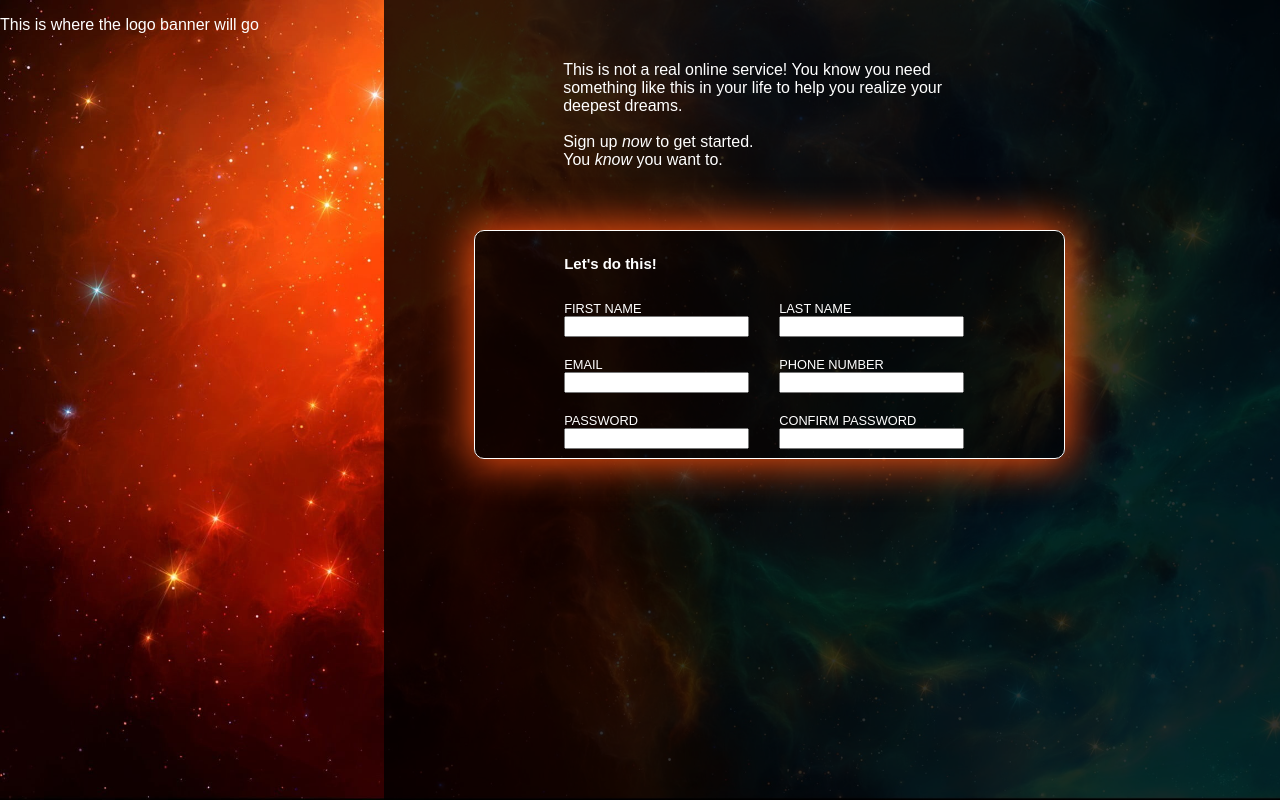
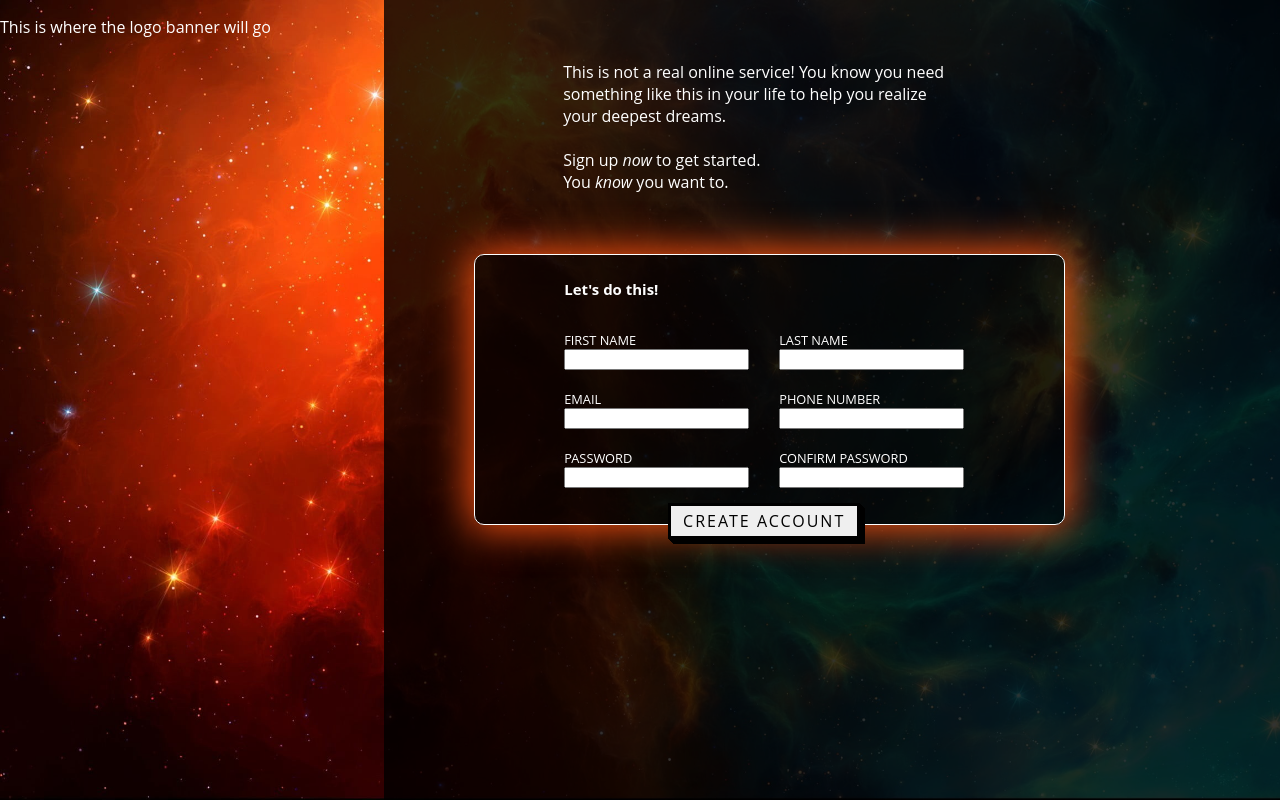
Before and after one commit to Sam-WebP/sign-up-form, a plain HTML site: page index.html in a window 1280 px wide. Drawn offline with Linux system fonts and the light colour scheme.

Commit message:
Added password match verification, styling updates and additional functionality

```diff
--- a/index.html
+++ b/index.html
@@ -21,35 +21,38 @@
         </div>
         <div class="form-container">
             <h3>Let's do this!</h3><br>
-            <form class="main-form">
+            <form class="main-form" action="https://httpbin.org/post" method="post" id="my-form">
                 <div>
                     <label for="first_name">FIRST NAME</label><br>
-                    <input type="text" id="first_name">
+                    <input type="text" id="first_name" name="first_name">
                 </div>
                 <div>
                     <label for="last_name">LAST NAME</label><br>
-                    <input type="text" id="last_name">
+                    <input type="text" id="last_name" name="last_name">
                 </div>
                 <div>
                     <label for="email" class="marg">EMAIL</label><br>
-                    <input type="email" id="email">
+                    <input type="email" id="email" name="email">
                 </div>
                 <div>
                     <label for="tel" class="marg">PHONE NUMBER</label><br>
-                    <input type="tel" id="tel">
+                    <input type="tel" id="tel" name="tel">
                 </div>
                 <div>
                     <label for="password" class="password">PASSWORD</label><br>
-                    <input type="password" id="password">
+                    <input type="password" id="password" name="password">
                 </div>
                 <div>
                     <label for="confirm_password" class="password">CONFIRM PASSWORD</label><br>
-                    <input type="password" id="confirmed-password">
+                    <input type="password" id="confirmed-password" name="confirmed-password">
                 </div>
-
             </form>
+            <div class="button-container">
+                <button class="main-button" type="submit" form="my-form">Create Account</button>
+            </div>
         </div>
     </div>
 
 </body>
+<script src="script.js"></script>
 </html>
--- a/script.js
+++ b/script.js
@@ -0,0 +1,12 @@
+const password = document.querySelector('#password');
+const confirmedPassword = document.querySelector('#confirmed-password');
+
+let checkMatch = (fieldOne, fieldTwo) => {
+    if (fieldOne.value === fieldTwo.value) {
+        alert("There is a match");
+    };
+};
+
+confirmedPassword.addEventListener("input", function() {
+    checkMatch(password, confirmedPassword);
+});
--- a/styles.css
+++ b/styles.css
@@ -1,12 +1,13 @@
 :root {
     --margin-top: 10px;
     --max-height: max(200px, 30%);
+    --main-form-width:  min(400px, 80%);
 }
 
 html, body {
     min-height: 100%;
     margin: 0;
-    font-family: fantasy;
+    font-family:  "Open Sans", sans-serif;
     color: white;
 }
 
@@ -39,7 +40,7 @@ body {
 .dummy-text {
 
     color: white;
-    max-width: min(400px, 80%);
+    max-width: min(var(--main-form-width));
     max-height: 20%;
     padding-left: 20%;
     padding-top: min(5%);
@@ -57,7 +58,7 @@ body {
     width: max(500px, 38%);
     padding-left: 10%;
     padding-top: 1%;
-    padding-bottom: 1%;
+    padding-bottom: 45px;
     background-color: rgba(0, 0, 0, 0.4);
     box-shadow: 0 0 40px 4px #fc5310;
     border-radius: 10px;
@@ -71,10 +72,47 @@ body {
 
 .main-form {
     display: flex;
-    max-width: min(400px, 80%);
+    max-width: min(var(--main-form-width));
     justify-content: space-between;
     flex-wrap: wrap;
     max-height: var(--max-height);
     row-gap: 20px;
     column-gap: 3px;
 }
+
+.button-container {
+
+    display: flex;
+    justify-content: center;
+    padding-top: 15px;
+    min-width: var(--main-form-width);
+}
+
+button {
+    font-family: "Open Sans", sans-serif;
+    font-size: 16px;
+    letter-spacing: 2px;
+    text-decoration: none;
+    text-transform: uppercase;
+    color: #000;
+    cursor: pointer;
+    border: 3px solid;
+    padding: 0.25em 0.5em;
+    box-shadow: 1px 1px 0px 0px, 2px 2px 0px 0px, 3px 3px 0px 0px, 4px 4px 0px 0px, 5px 5px 0px 0px;
+    position: relative;
+    user-select: none;
+    -webkit-user-select: none;
+    touch-action: manipulation;
+}
+
+button:active {
+    box-shadow: 0px 0px 0px 0px;
+    top: 5px;
+    left: 5px;
+}
+
+@media (min-width: 768px) {
+    button {
+        padding: 0.25em 0.75em;
+    }
+}
```
